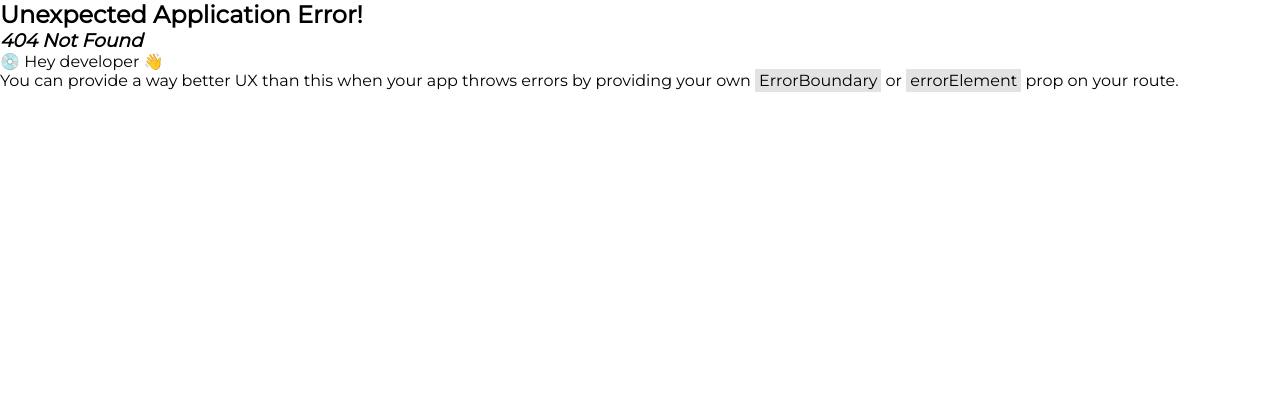
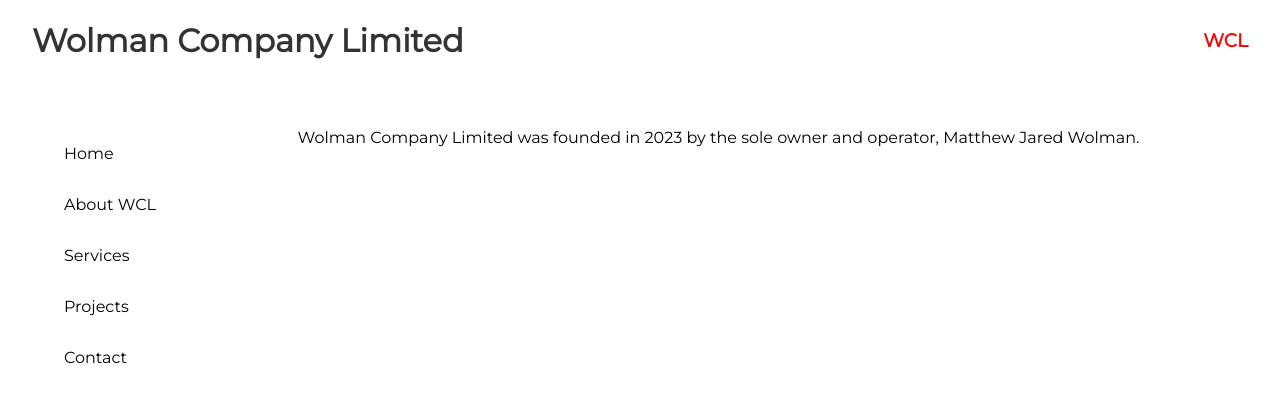
Before and after one commit to MWolman1990/wolman-company-limited, a React (Create React App) app: page /about in a window 1280 px wide. Before the commit this address had no page. Shown: the top 402 px of the page. Built offline with nearby package versions, Linux system fonts and the light colour scheme; a web font is replaced by a local one.

Commit message:
Minor fix

```diff
--- a/src/About.js
+++ b/src/About.js
@@ -2,7 +2,7 @@ import React from 'react'
 
 const About = () => {
    return (
-    <div id="about">
+    <div id="about" className="viewport">
         <div id="about-content">
             Wolman Company Limited was founded in 2023 by the sole owner and operator, Matthew Jared Wolman.
         </div>
--- a/src/Viewport.js
+++ b/src/Viewport.js
@@ -2,7 +2,7 @@ import React from 'react'
 
 const Viewport = () => {
    return (
-    <div id="viewport">
+    <div className="viewport">
         <div id="intro">
             <p>Hello!</p>
             <p>Welcome to Wolman Company Limited! Right below here you'll find our blog where we write about different topics. Feel free to use the buttons on the left to navigate through our website.</p>
--- a/src/index.css
+++ b/src/index.css
@@ -42,7 +42,7 @@ body,
     height: 100%;
 }
 
-#viewport {
+.viewport {
     width: 80%;
     height: 100%;
 }
```
Also changed, not shown: src/index.js (+6 -1 lines).
